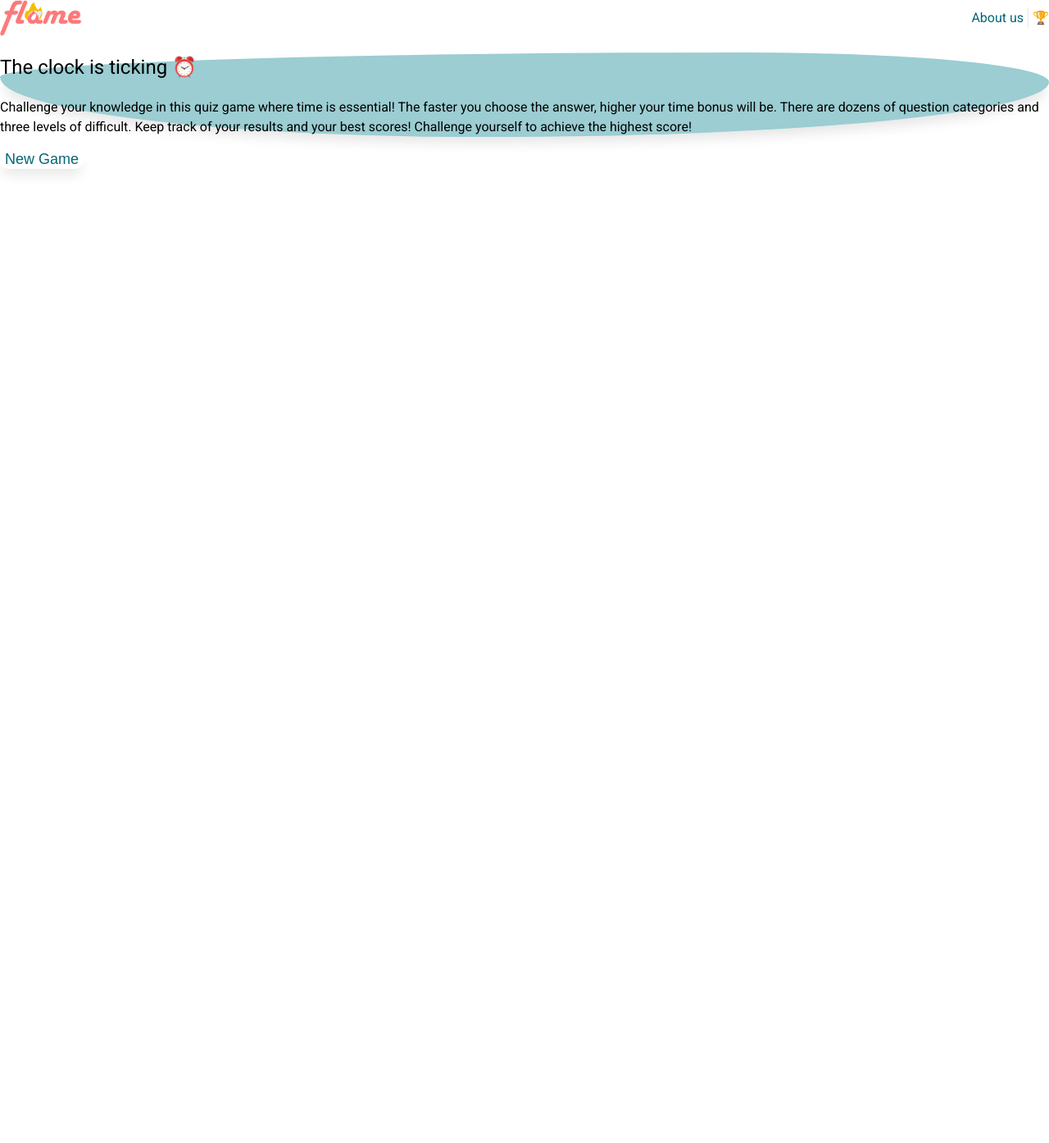
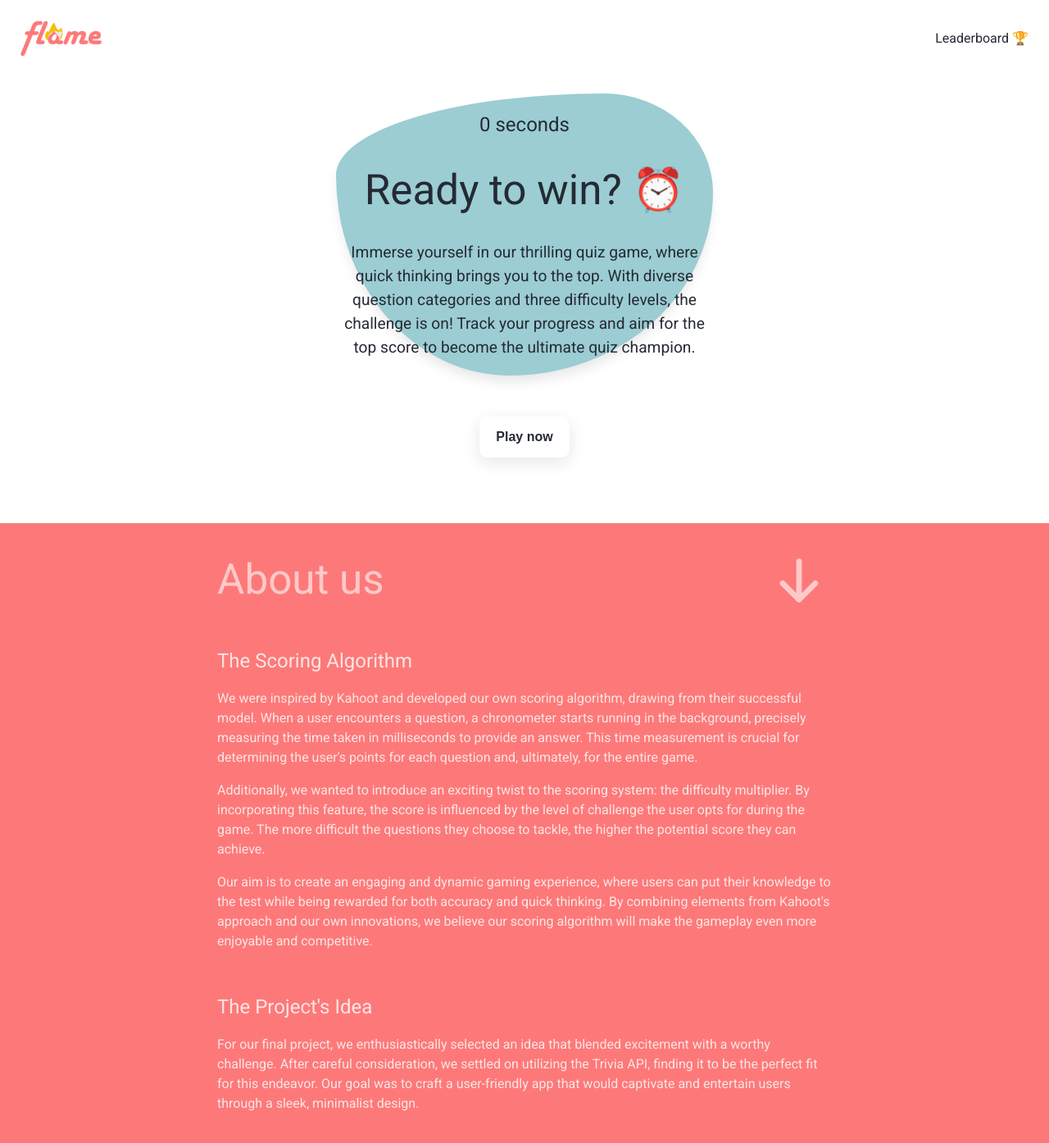
Before and after one commit to simoneschifano/flame, a React (Vite) app: page / in a window 1280 px wide. Shown: the top 1394 px of the page at 82% size. Before the commit the page ends 800 px from the top, so only its background shows below. Built offline with nearby package versions, Linux system fonts and the light colour scheme.

Commit message:
feat!: implement first version of Landing page

```diff
--- a/src/pages/Landing/index.jsx
+++ b/src/pages/Landing/index.jsx
@@ -1,25 +1,83 @@
 import styles from "../Landing/index.module.scss";
-import logo from "../../assets/brand/logo-word.png";
+import logo from "@/assets/brand/logo-word.png";
+import arrow from "@/assets/svg/arrow-back--white.svg";
+import arrowBlack from "@/assets/svg/arrow-back.svg";
+import Button from "@/shared/components/Button";
+import { Link, useNavigate } from "react-router-dom";
+import { ROUTES } from "@/shared/helpers/constants";
+import Timer from "../NewGame/components/Timer";
 
 const Landing = () => {
+  const navigate = useNavigate();
+
   return (
     <main className={styles.Landing}>
       <header className={styles["Landing-header"]}>
         <img className={styles["Landing-logo"]} src={logo} alt="logo-word" />
-        <ul className={styles["Landing-infos"]}>
-          <li>About us</li>
-          <li>🏆</li>
-        </ul>
+        <Link to={ROUTES.LEADERBOARD}>
+          <img src={arrowBlack} alt="" />
+          Leaderboard 🏆
+        </Link>
       </header>
-      <p className={styles["Landing-instructions"]}>
-        <h2>The clock is ticking ⏰</h2>
-        Challenge your knowledge in this quiz game where time is essential! The
-        faster you choose the answer, higher your time bonus will be. There are
-        dozens of question categories and three levels of difficult. Keep track
-        of your results and your best scores! Challenge yourself to achieve the
-        highest score!
-      </p>
-      <button className={styles.newGameButton}>New Game</button>
+      <div className={styles["Landing-hero"]}>
+        <Timer onExpire={() => {}} />
+        <h1>Ready to win? ⏰</h1>
+        <p>
+          Immerse yourself in our thrilling quiz game, where quick thinking
+          brings you to the top. With diverse question categories and three
+          difficulty levels, the challenge is on! Track your progress and aim
+          for the top score to become the ultimate quiz champion.
+        </p>
+      </div>
+      <Button onClick={() => navigate(ROUTES.NEW_GAME)}>Play now</Button>
+      <article className={styles["Landing-aboutUs"]}>
+        <section className={styles["Landing-aboutUs-content"]}>
+          <div className={styles["Landing-aboutUs-contentHero"]}>
+            <h1>About us</h1>
+            <img src={arrow} alt="" />
+          </div>
+          <div className={styles["Landing-aboutUs-contentItem"]}>
+            <h2>The Scoring Algorithm</h2>
+            <p>
+              We were inspired by Kahoot and developed our own scoring
+              algorithm, drawing from their successful model. When a user
+              encounters a question, a chronometer starts running in the
+              background, precisely measuring the time taken in milliseconds to
+              provide an answer. This time measurement is crucial for
+              determining the user&apos;s points for each question and,
+              ultimately, for the entire game.
+            </p>
+            <p>
+              Additionally, we wanted to introduce an exciting twist to the
+              scoring system: the difficulty multiplier. By incorporating this
+              feature, the score is influenced by the level of challenge the
+              user opts for during the game. The more difficult the questions
+              they choose to tackle, the higher the potential score they can
+              achieve.
+            </p>
+            <p>
+              Our aim is to create an engaging and dynamic gaming experience,
+              where users can put their knowledge to the test while being
+              rewarded for both accuracy and quick thinking. By combining
+              elements from Kahoot&apos;s approach and our own innovations, we
+              believe our scoring algorithm will make the gameplay even more
+              enjoyable and competitive.
+            </p>
+          </div>
+          <div className={styles["Landing-aboutUs-contentItem"]}>
+            <h2>The Project&apos;s Idea</h2>
+            <p>
+              For our final project, we enthusiastically selected an idea that
+              blended excitement with a worthy challenge. After careful
+              consideration, we settled on utilizing the{" "}
+              <strong>Trivia API</strong>, finding it to be the perfect fit for
+              this endeavor. Our goal was to craft a user-friendly app that
+              would captivate and entertain users through a sleek, minimalist
+              design.
+            </p>
+          </div>
+        </section>
+      </article>
     </main>
   );
 };
--- a/src/pages/Landing/index.module.scss
+++ b/src/pages/Landing/index.module.scss
@@ -1,13 +1,40 @@
 .Landing {
+  display: flex;
+  flex-direction: column;
+  gap: 20px;
+  align-items: center;
+
   &-header {
+    padding: $spacing--xl;
     display: flex;
     justify-content: space-between;
     align-items: center;
     color: white;
     width: 100%;
+    border-radius: $border-radius--sm;
 
-    border-radius: $border-radius--sm;
+    a {
+      text-decoration: none;
+      color: $color-black;
+
+      img {
+        opacity: 0;
+        width: 20px;
+        transition: opacity 0.3s, transform 0.3s;
+        transform: rotate(180deg) translateX(7px);
+        margin-bottom: -4px;
+        margin-right: 4px;
+      }
+
+      &:hover {
+        img {
+          opacity: 1;
+          transform: rotate(180deg) translateX(0);
+        }
+      }
+    }
   }
+
   &-logo {
     display: flex;
     justify-content: flex-start;
@@ -15,43 +42,108 @@
     left: 5px;
     width: 100px;
   }
-  &-infos {
+
+  &-links {
     display: flex;
     justify-content: flex-end;
     color: $color-accent;
+    list-style-type: none;
+    gap: 15px;
 
-    list-style-type: none;
-    gap: 5px;
-
-    li:first-child {
-      padding-right: 5px;
-      border-right: 1px solid $color-background;
+    > div {
+      height: 20px;
+      width: 1px;
+      background-color: $color-black;
     }
   }
 
-  &-instructions {
+  &-hero {
     border-radius: 71% 29% 54% 46% / 29% 35% 65% 71%;
     border: $color-background;
     background-color: $color-primary;
     box-shadow: 0px 10px 15px -3px rgba(0, 0, 0, 0.1);
-    animation: blob 9s ease-in-out infinite;
+    text-align: center;
+    max-width: 90%;
+    margin-bottom: 30px;
+    color: $color-black;
+    > p {
+      font-size: 1.2rem;
+    }
+    // animation: blob 9s ease-in-out infinite;
   }
-}
 
-.newGameButton {
-  margin: 0;
+  &-aboutUs {
+    margin-top: 60px;
+    display: flex;
+    flex-direction: column;
+    gap: 20px;
+    align-items: center;
+    text-align: center;
+    width: 100%;
+    background-color: $color-secondary;
+    transition: width 0.3s, border-radius 0.3s, text-align 0.3s;
 
-  font-size: large;
-  border-radius: 10px;
-  border: none;
-  box-shadow: 0px 10px 15px -3px rgba(0, 0, 0, 0.1);
+    &-content {
+      max-width: 800px;
+      padding: 30px $spacing--xl;
+      width: 100%;
 
-  background-color: $color-secondary-text;
-  color: $color-accent;
-  &:hover {
-    border: 3px solid $color-accent;
-    transition: all 0.2s ease-in-out;
-    cursor: pointer;
+      &Hero {
+        width: 100%;
+        display: flex;
+        justify-content: space-between;
+        opacity: 0.6;
+        align-items: center;
+        margin-bottom: 40px;
+
+        h1 {
+          display: block;
+          margin: 0;
+          color: #fff;
+        }
+
+        img {
+          width: 80px;
+          transform: rotate(-90deg);
+        }
+      }
+
+      &Item {
+        text-align: left;
+        color: white;
+        margin-bottom: 50px;
+
+        > h2 {
+          margin-bottom: 15px;
+        }
+
+        > h2,
+        > p {
+          opacity: 0.8;
+        }
+      }
+    }
+  }
+
+  @include tablet {
+    &-hero {
+      max-width: 460px;
+    }
+  }
+
+  @include laptop {
+    &-aboutUs {
+      pointer-events: none;
+
+      &-content {
+        pointer-events: auto;
+      }
+
+      &:hover {
+        width: 80%;
+        border-radius: 30px 30px 0 0;
+      }
+    }
   }
 }
 // @keyframes blob {
```
